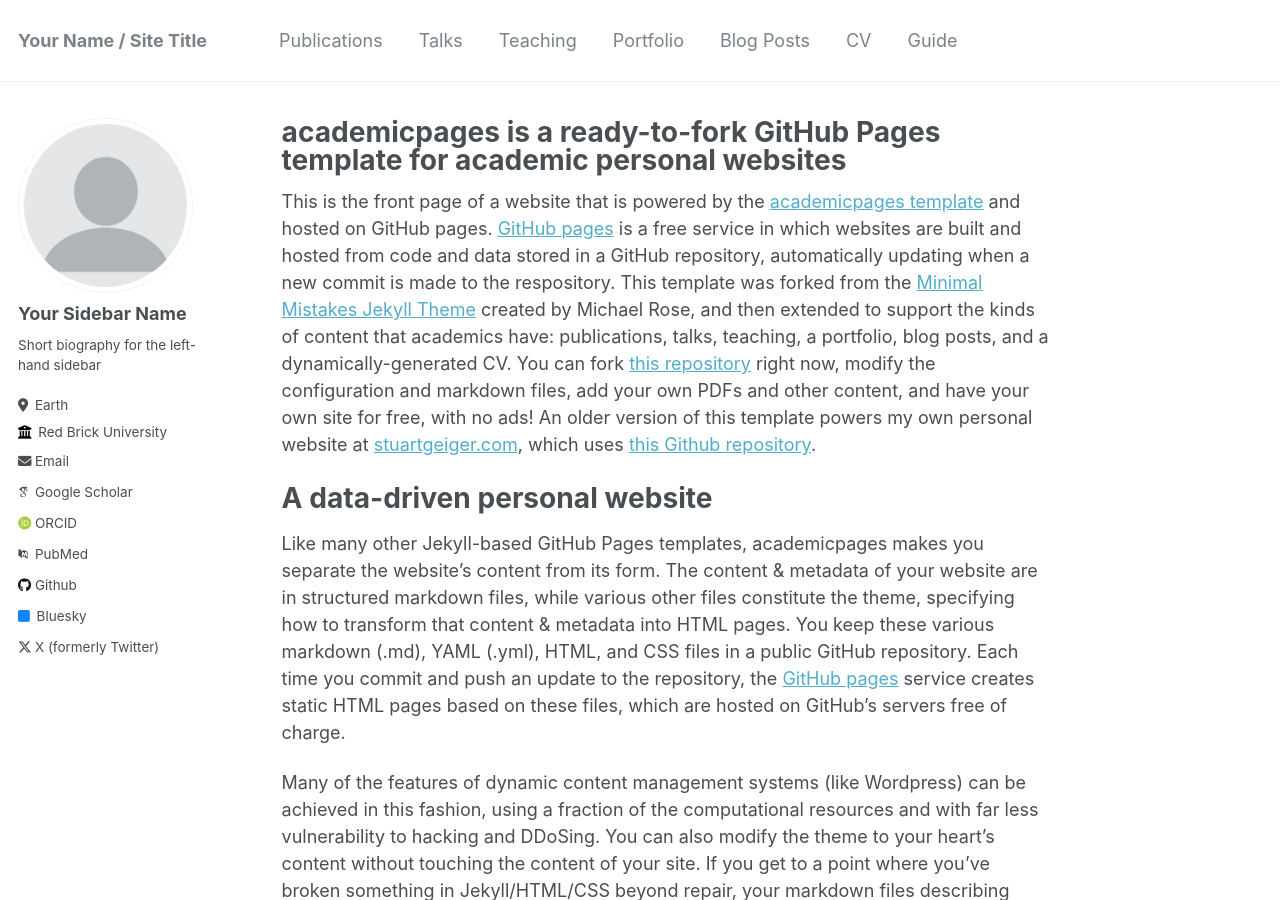
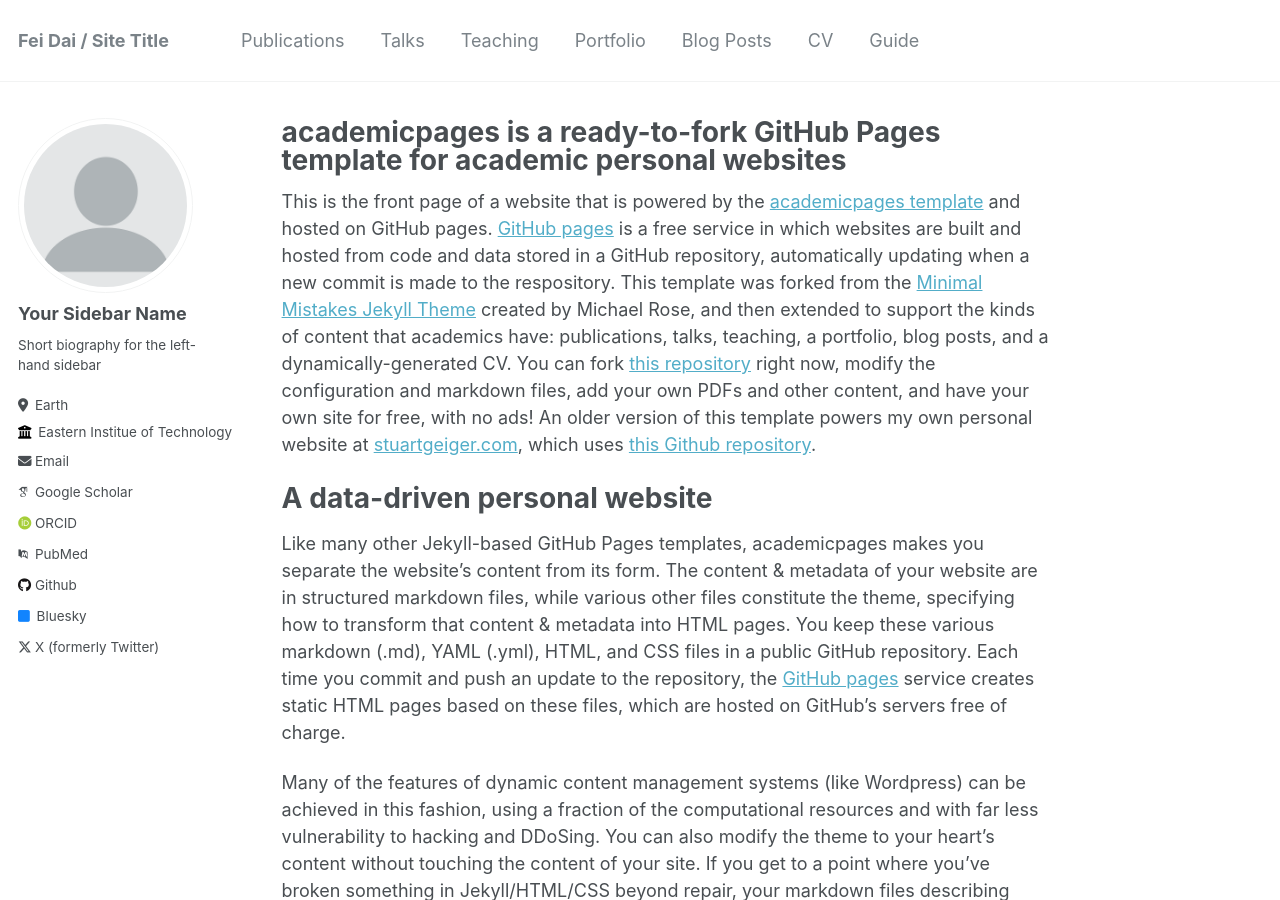
Before and after one commit to TravisDai/fei.github.io, a Jekyll site: the page built from _pages/about.md, in a window 1280 px wide and 900 px high. Built offline with Jekyll 4.4.1, drawn with Linux system fonts in a browser that asks for light colours; some web fonts are replaced; some of the changed text lies outside the part shown.

Commit message:
Update _config.yml

```diff
--- a/_config.yml
+++ b/_config.yml
@@ -8,9 +8,9 @@
 
 # Basic Site Settings
 locale                   : "en-US"
-title                    : "Your Name / Site Title"
+title                    : "Fei Dai / Site Title"
 title_separator          : "-"
-name                     : &name "Your Name"
+name                     : &name "Fei Dai"
 description              : &description "personal description"
 url                      : https://academicpages.github.io # the base hostname & protocol for your site e.g. "https://mmistakes.github.io"
 baseurl                  : "" # the subpath of your site, e.g. "/blog"
@@ -26,17 +26,17 @@ author:
   pronouns         : # example: "she/her"
   bio              : "Short biography for the left-hand sidebar"
   location         : "Earth"
-  employer         : "Red Brick University"
+  employer         : "Eastern Institue of Technology"
   uri              : # URL
-  email            : "none@example.org"
+  email            : "tdai@eit.ac.nz"
 
   # Academic websites
   arxiv            : # URL - Update with the correct link to your profile
-  googlescholar    : "https://scholar.google.com/citations?user=PS_CX0AAAAAJ"
+  googlescholar    : "https://scholar.google.com.vn/citations?user=sF_HuLIAAAAJ&hl=it"
   impactstory      : # URL
   orcid            : "http://orcid.org/yourorcidurl"
   pubmed           : "https://www.ncbi.nlm.nih.gov/pubmed/?term=john+snow"
-  researchgate     : # URL
+  researchgate     : # https://www.researchgate.net/profile/Fei-Dai-19
 
   # Repositories and software development
   bitbucket        : # Username - Update with your username on the site
```
